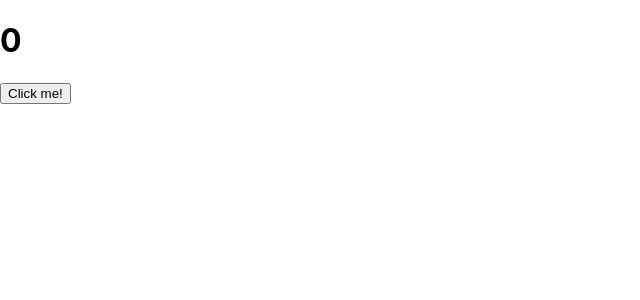
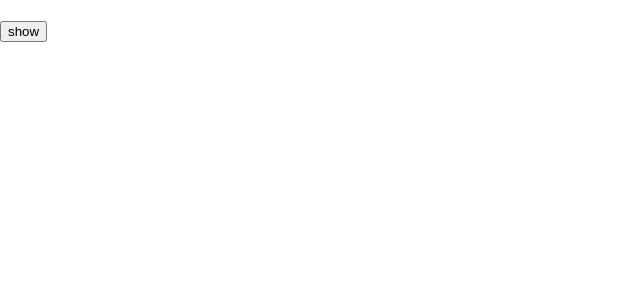
Before and after one commit to eveneul/10week-react-basic, a React (Create React App) app: page / in a window 1280 px wide. Shown: the top 300 px of the page, without its empty margins (0-640 px from the left). Built offline with nearby package versions, Linux system fonts and the light colour scheme.

Commit message:
useEffect의  destroy

```diff
--- a/src/App.js
+++ b/src/App.js
@@ -1,16 +1,36 @@
 import { useEffect, useState } from 'react';
 
+function Hello() {
+	useEffect(() => {
+		console.log('create!');
+
+		return () => console.log('destroyed');
+	}, []);
+
+	return <span>hello!</span>;
+}
+
 function App() {
-	const [value, setValue] = useState(0);
-	const handleClick = () => setValue((prev) => prev + 1);
+	const [show, setShow] = useState(false);
+	const handleClick = () => setShow((prev) => !prev);
 
-	useEffect(() => {
-		console.log(value);
-	}, [value]);
+	/*
+		useEffect란?
+		useEffect(func, arr)
+
+		첫 번째 인자로 들어가는 function은 페이지가 로드되고 (스크립트가 다 불러오고)
+		딱 한 번만 실행될 함수를 적는다
+
+		두 번째로 인자로 들어가는 array는 들어간 값이 바뀔 때 useEffect가 다시 실행된다
+
+		useEffect의 cleanUp
+
+	*/
 	return (
 		<div className='App'>
-			<h1>{value}</h1>
-			<button onClick={handleClick}>Click me!</button>
+			{show ? <Hello /> : null}
+			<br />
+			<button onClick={handleClick}>{show ? 'hide' : 'show'}</button>
 		</div>
 	);
 }
--- a/src/index.js
+++ b/src/index.js
@@ -6,9 +6,10 @@
 
 const root = ReactDOM.createRoot(document.getElementById('root'));
 root.render(
-  <React.StrictMode>
-    <App />
-  </React.StrictMode>
+	// <React.StrictMode>
+	<App />
+	// </React.StrictMode>
+	// 콘솔 두 번 찍히는 일 방지
 );
 
 // If you want to start measuring performance in your app, pass a function
```
